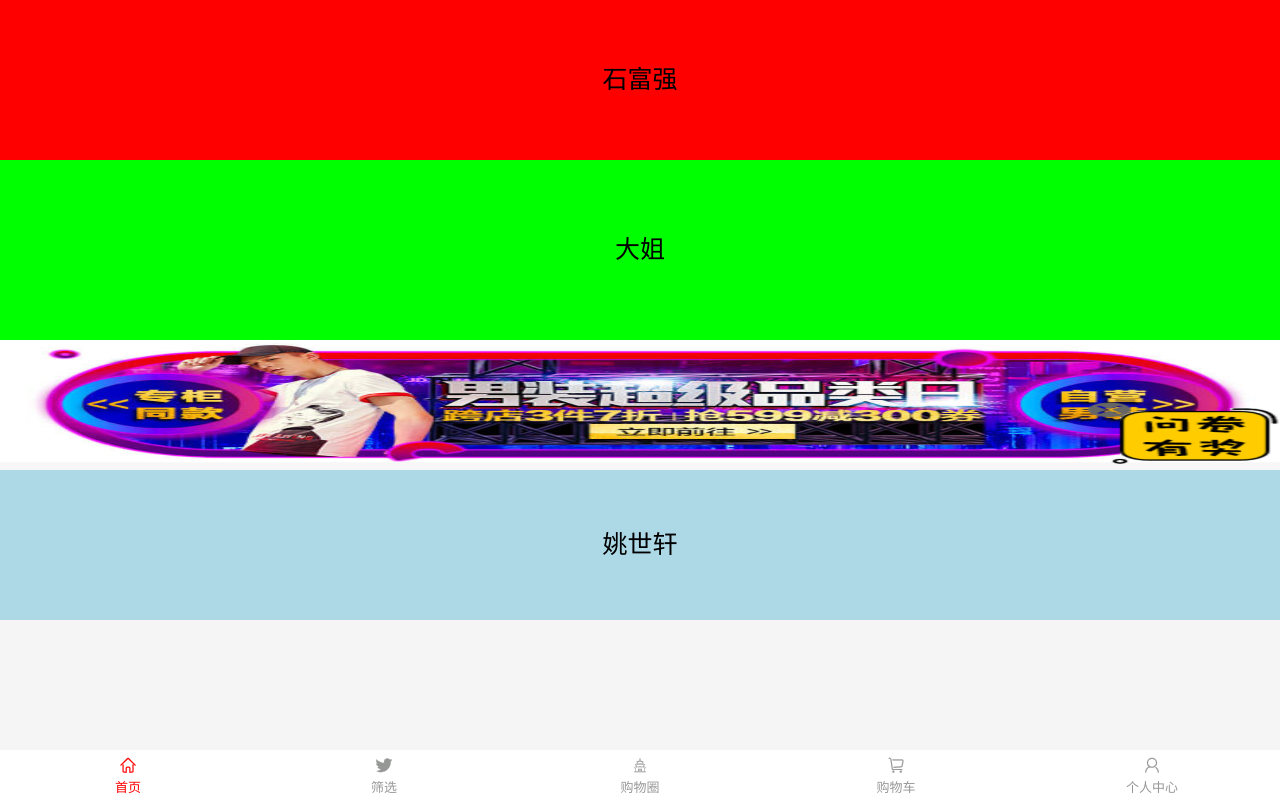
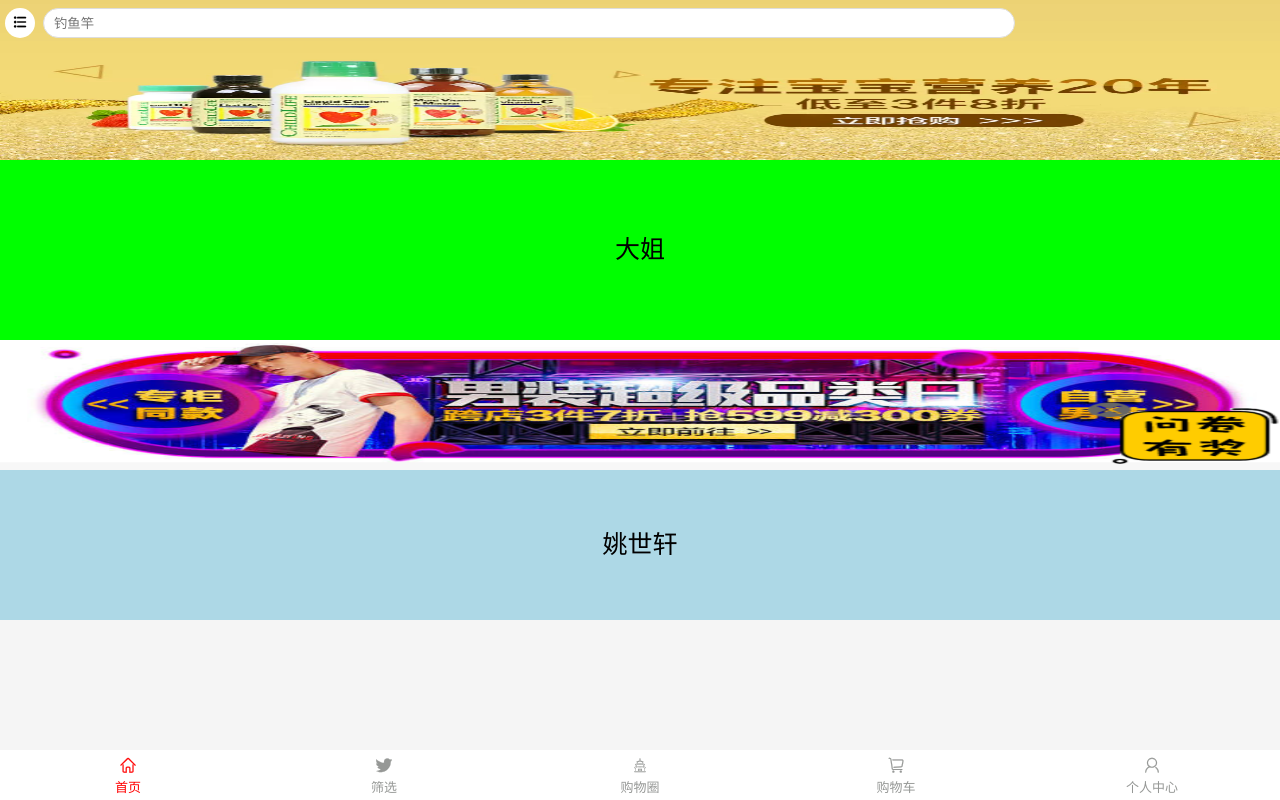
Before and after one commit to Dragon-Chinese/wmdck, a website: page index.html in a window 1280 px wide. Drawn offline with Linux system fonts and the light colour scheme.

Commit message:
轮播图

```diff
--- a/index.html
+++ b/index.html
@@ -1,5 +1,6 @@
 <!DOCTYPE html>
 <html lang="zh">
+
 <head>
     <meta charset="UTF-8" />
     <meta name="viewport" content="width=device-width, initial-scale=1.0" />
@@ -7,13 +8,24 @@
     <meta http-equiv="X-UA-Compatible" content="ie=edge" />
     <title>Document</title>
     <link rel="stylesheet" href="src/css/style.css" />
-	<link rel="stylesheet" type="text/css" href="src/fonts/iconfont.css"/>
+    <link rel="stylesheet" type="text/css" href="src/fonts/iconfont.css" />
+    <link rel="stylesheet" href="src/css/swiper-3.4.2.min.css">
 </head>
+
 <body>
     <div class="wrap">
-		<header class="header">
-			石富强
-		</header>
+        <div class="header swiper-container">
+            <div class="top">
+                <p><i class="icon iconfont icon-gengduo-2"></i></p>
+                <input type="text" placeholder="钓鱼竿">
+            </div>
+            <div class="swiper-wrapper banner">
+                <div class="swiper-slide picture"><img src="src/img/1.jpg" alt=""></div>
+                <div class="swiper-slide picture"><img src="src/img/2.png" alt=""></div>
+                <div class="swiper-slide picture"><img src="src/img/3.png" alt=""></div>
+                <div class="swiper-slide picture"><img src="src/img/4.png" alt=""></div>
+            </div>
+        </div>
         <main class="main">
             <nav class="nav">
                 大姐
@@ -35,5 +47,13 @@
             </ul>
         </footer>
     </div>
+    <script src="src/js/swiper-3.4.2.min.js"></script>
+    <script>
+        var mySwiper = new Swiper('.swiper-container', {
+            autoplay: 2000,
+            loop: true
+        })
+    </script>
 </body>
+
 </html>
--- a/src/css/style.css
+++ b/src/css/style.css
@@ -1,54 +1,108 @@
-*{
-	margin: 0;padding: 0;
+* {
+    margin: 0;
+    padding: 0;
     list-style: none;
 }
-body,html,.wrap {
-	height: 100%;width: 100%;
+
+body,
+html,
+.wrap {
+    height: 100%;
+    width: 100%;
     overflow: hidden;
 }
-.wrap{
+
+.wrap {
     display: flex;
     flex-direction: column;
 }
+
 .wrap .header {
     height: 160px;
     width: 100%;
-	background: red;
+    position: relative;
+}
+
+.wrap .header .top {
+    width: 100%;
+    position: absolute;
+    box-sizing: border-box;
+    top: 8px;
+    left: 5px;
+    display: flex;
+    z-index: 9999;
+}
+
+.wrap .header .top p {
+    width: 30px;
+    height: 30px;
+    border-radius: 50%;
+    background-color: #fff;
     text-align: center;
-	line-height: 160px;
-	font-size: 25px;
+    line-height: 30px;
 }
+
+.wrap .header .top input {
+    width: 75%;
+    border-radius: 30px;
+    border: 1px solid #ddd;
+    padding-left: 10px;
+    margin-left: 8px;
+}
+
+.wrap .header .banner {
+    width: 100%;
+    height: 100%;
+}
+
+.wrap .header .banner .picture {
+    width: 100%;
+    height: 100%;
+}
+
+.wrap .header .banner .picture img {
+    width: 100%;
+    height: 100%;
+}
+
 .wrap .main {
     flex: 1;
     overflow-x: hidden;
     overflow-y: scroll;
     background: #f5f5f5;
 }
+
 .wrap .footer {
     height: 50px;
     width: 100%;
     background: #fff;
 }
-.wrap .footer ul{
+
+.wrap .footer ul {
     display: flex;
 }
+
 .wrap .footer ul li {
     flex: 1;
     text-align: center;
     color: #969896;
 }
+
 .wrap .footer ul li i {
     display: block;
     padding-top: 5px;
     font-size: 18px;
 }
+
 .wrap .footer ul li b {
     font-weight: 100;
     font-size: 13px;
 }
+
 .wrap .footer ul .Act {
     color: red;
 }
+
 .main .nav {
     height: 180px;
     background: lime;
@@ -57,14 +111,17 @@ body,html,.wrap {
     line-height: 180px;
     font-size: 25px;
 }
-.main .ban{
+
+.main .ban {
     height: 130px;
     width: 100%;
 }
+
 .main .ban img {
     height: 100%;
     width: 100%;
 }
+
 .main .yao {
     height: 150px;
     background: lightblue;
```
Also changed, not shown: src/css/swiper-3.4.2.min.css (added), src/img/1.jpg (added), src/img/2.png (added), src/img/3.png (added), src/img/4.png (added), src/js/swiper-3.4.2.min.js (added). Lines whose indentation alone changed are shown as unchanged.
